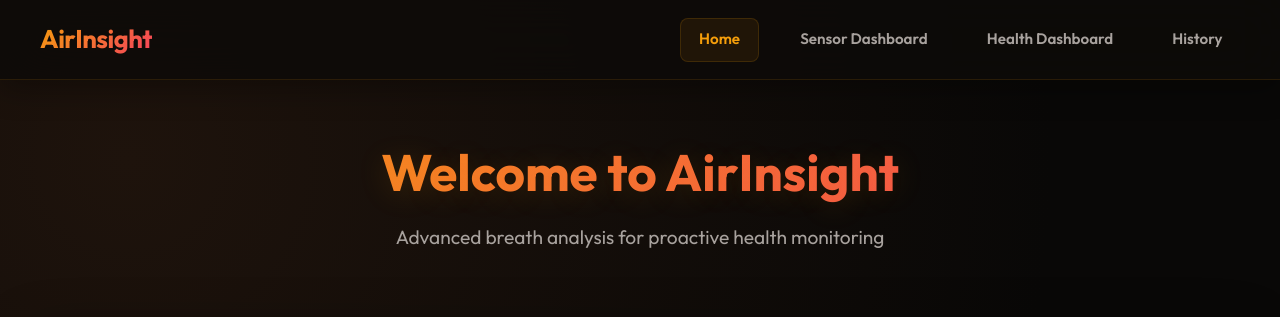
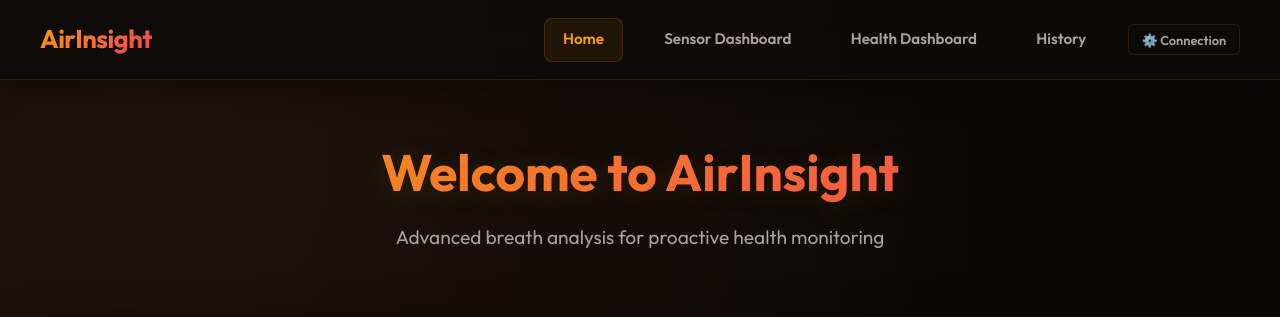
Before and after one commit to vijayk959146-dot/breathe_analysis_model, a plain HTML site: page frontend/index.html in a window 1280 px wide. Shown: the top 317 px of the page. Drawn offline with Linux system fonts and the light colour scheme; no server answers.

Commit message:
feat: add dynamic backend connection settings and Vercel compatibility

```diff
--- a/frontend/index.html
+++ b/frontend/index.html
@@ -6,6 +6,7 @@
   <title>AirInsight - Breath Analysis Platform</title>
   <link rel="stylesheet" href="style.css">
   <script src="firebase-config.js"></script>
+  <script src="settings.js"></script>
 </head>
 <body>
   <nav class="nav-dashboard">
@@ -156,7 +157,8 @@
 
     // Simple status check
     setInterval(() => {
-      fetch("http://10.238.149.66:5000/data")
+      const backendUrl = window.getBackendUrl ? window.getBackendUrl() : "http://10.238.149.66:5000";
+      fetch(`${backendUrl}/data`)
         .then(response => {
           // If the server responds at all (including 200 or 400), the backend is online!
           if (response.status === 200 || response.status === 400) {
--- a/frontend/script.js
+++ b/frontend/script.js
@@ -88,7 +88,8 @@ let latestData = null; // Store the latest fetched data
 
 async function fetchData() {
   try {
-    const response = await fetch("http://10.238.149.66:5000/data", {
+    const backendUrl = window.getBackendUrl ? window.getBackendUrl() : "http://10.238.149.66:5000";
+    const response = await fetch(`${backendUrl}/data`, {
       method: "GET",
       headers: { "Content-Type": "application/json" }
     });
--- /dev/null
+++ b/frontend/settings.js
@@ -0,0 +1,285 @@
+/**
+ * AirInsight - Dynamic Backend Settings
+ * Allows the user to configure their backend API URL dynamically via the UI.
+ * Saves preference in localStorage.
+ */
+
+(function () {
+  const STORAGE_KEY = "airinsight_backend_url";
+  const DEFAULT_URL = "http://10.238.149.66:5000";
+
+  // Expose helper to retrieve active backend URL
+  window.getBackendUrl = function () {
+    const url = localStorage.getItem(STORAGE_KEY) || DEFAULT_URL;
+    // Strip trailing slash if present
+    return url.endsWith("/") ? url.slice(0, -1) : url;
+  };
+
+  // Inject CSS for the settings modal
+  const style = document.createElement("style");
+  style.textContent = `
+    .settings-modal-overlay {
+      position: fixed;
+      top: 0;
+      left: 0;
+      right: 0;
+      bottom: 0;
+      background: rgba(9, 8, 7, 0.85);
+      backdrop-filter: blur(8px);
+      z-index: 10000;
+      display: flex;
+      justify-content: center;
+      align-items: center;
+      opacity: 0;
+      pointer-events: none;
+      transition: opacity 0.3s ease;
+    }
+    .settings-modal-overlay.active {
+      opacity: 1;
+      pointer-events: auto;
+    }
+    .settings-modal {
+      background: #14100e;
+      border: 1px solid rgba(245, 158, 11, 0.2);
+      border-radius: 20px;
+      width: 90%;
+      max-width: 480px;
+      padding: 2.2rem;
+      box-shadow: 0 25px 60px rgba(0, 0, 0, 0.6), inset 0 0 15px rgba(245, 158, 11, 0.05);
+      position: relative;
+      transform: translateY(-20px);
+      transition: transform 0.3s ease;
+    }
+    .settings-modal-overlay.active .settings-modal {
+      transform: translateY(0);
+    }
+    .settings-modal::before {
+      content: '';
+      position: absolute;
+      top: 0;
+      left: 0;
+      right: 0;
+      height: 4px;
+      background: linear-gradient(90deg, #f59e0b, #f43f5e);
+      border-radius: 20px 20px 0 0;
+    }
+    .settings-modal-title {
+      font-size: 1.5rem;
+      font-weight: 700;
+      margin-bottom: 0.5rem;
+      background: linear-gradient(135deg, #f59e0b, #f43f5e);
+      -webkit-background-clip: text;
+      -webkit-text-fill-color: transparent;
+      background-clip: text;
+    }
+    .settings-modal-desc {
+      color: #a8a29e;
+      font-size: 0.85rem;
+      line-height: 1.5;
+      margin-bottom: 1.5rem;
+    }
+    .settings-form-group {
+      margin-bottom: 1.25rem;
+    }
+    .settings-label {
+      display: block;
+      color: #faf9f6;
+      font-size: 0.85rem;
+      font-weight: 600;
+      margin-bottom: 0.5rem;
+    }
+    .settings-input {
+      width: 100%;
+      padding: 0.75rem 1rem;
+      background: rgba(36, 30, 26, 0.8);
+      border: 1px solid rgba(245, 158, 11, 0.12);
+      border-radius: 8px;
+      color: #faf9f6;
+      font-family: inherit;
+      font-size: 0.95rem;
+      outline: none;
+      transition: border-color 0.3s;
+    }
+    .settings-input:focus {
+      border-color: #f43f5e;
+    }
+    .settings-quick-btns {
+      display: flex;
+      flex-wrap: wrap;
+      gap: 0.5rem;
+      margin-bottom: 1.5rem;
+    }
+    .settings-quick-btn {
+      background: rgba(255, 255, 255, 0.03);
+      border: 1px solid rgba(255, 255, 255, 0.08);
+      color: #a8a29e;
+      padding: 0.35rem 0.7rem;
+      border-radius: 6px;
+      font-size: 0.75rem;
+      font-weight: 500;
+      cursor: pointer;
+      transition: all 0.2s;
+    }
+    .settings-quick-btn:hover {
+      background: rgba(245, 158, 11, 0.1);
+      border-color: rgba(245, 158, 11, 0.3);
+      color: #faf9f6;
+    }
+    .settings-modal-actions {
+      display: flex;
+      justify-content: flex-end;
+      gap: 1rem;
+    }
+    .settings-btn-cancel {
+      background: transparent;
+      border: 1px solid rgba(255, 255, 255, 0.15);
+      color: #faf9f6;
+      padding: 0.65rem 1.2rem;
+      border-radius: 8px;
+      font-size: 0.9rem;
+      font-weight: 600;
+      cursor: pointer;
+      transition: all 0.2s;
+    }
+    .settings-btn-cancel:hover {
+      background: rgba(255, 255, 255, 0.05);
+    }
+    .settings-btn-save {
+      background: linear-gradient(135deg, #f59e0b, #f43f5e);
+      border: none;
+      color: #090807;
+      padding: 0.65rem 1.4rem;
+      border-radius: 8px;
+      font-size: 0.9rem;
+      font-weight: 700;
+      cursor: pointer;
+      box-shadow: 0 4px 12px rgba(245, 158, 11, 0.15);
+      transition: all 0.2s;
+    }
+    .settings-btn-save:hover {
+      transform: translateY(-1px);
+      box-shadow: 0 6px 16px rgba(245, 158, 11, 0.3);
+    }
+  `;
+  document.head.appendChild(style);
+
+  // Setup DOM elements when page is loaded
+  window.addEventListener("DOMContentLoaded", () => {
+    // 1. Inject settings button into navbar
+    const navLinks = document.getElementById("navLinks");
+    if (navLinks) {
+      const settingsBtn = document.createElement("button");
+      settingsBtn.id = "navbar-settings-btn";
+      settingsBtn.innerHTML = "⚙️ Connection";
+      settingsBtn.style.cssText = `
+        background: transparent;
+        border: 1px solid rgba(245, 158, 11, 0.12);
+        color: #a8a29e;
+        font-family: inherit;
+        font-size: 0.8rem;
+        font-weight: 600;
+        padding: 0.4rem 0.8rem;
+        border-radius: 6px;
+        cursor: pointer;
+        transition: all 0.2s;
+        display: flex;
+        align-items: center;
+        gap: 0.4rem;
+        margin-left: auto;
+      `;
+
+      // Hover effects
+      settingsBtn.onmouseenter = () => {
+        settingsBtn.style.borderColor = "rgba(244, 63, 94, 0.4)";
+        settingsBtn.style.color = "#faf9f6";
+      };
+      settingsBtn.onmouseleave = () => {
+        settingsBtn.style.borderColor = "rgba(245, 158, 11, 0.12)";
+        settingsBtn.style.color = "#a8a29e";
+      };
+
+      // Add to navLinks (before profile badge if user is signed in)
+      const profileBadge = document.getElementById("nav-auth-profile");
+      if (profileBadge) {
+        navLinks.insertBefore(settingsBtn, profileBadge);
+      } else {
+        navLinks.appendChild(settingsBtn);
+      }
+
+      settingsBtn.addEventListener("click", openSettingsModal);
+    }
+
+    // 2. Inject settings modal overlay & structure
+    const modalHTML = `
+      <div class="settings-modal-overlay" id="settingsOverlay">
+        <div class="settings-modal">
+          <h4 class="settings-modal-title">Connection Settings</h4>
+          <p class="settings-modal-desc">Configure the API URL of the AirInsight backend Flask server.</p>
+
+          <div class="settings-form-group">
+            <label class="settings-label" for="apiSettingsInput">Backend Server URL</label>
+            <input class="settings-input" type="url" id="apiSettingsInput" placeholder="http://127.0.0.1:5000" required>
+          </div>
+
+          <div class="settings-quick-btns">
+            <button class="settings-quick-btn" data-url="http://localhost:5000">localhost (Local USB)</button>
+            <button class="settings-quick-btn" data-url="http://192.168.137.1:5000">192.168.137.1 (Hotspot)</button>
+            <button class="settings-quick-btn" data-url="http://10.238.149.66:5000">10.238.149.66 (Default)</button>
+          </div>
+
+          <div class="settings-modal-actions">
+            <button class="settings-btn-cancel" id="settingsCancelBtn">Cancel</button>
+            <button class="settings-btn-save" id="settingsSaveBtn">Save Changes</button>
+          </div>
+        </div>
+      </div>
+    `;
+    document.body.insertAdjacentHTML("beforeend", modalHTML);
+
+    // Setup event listeners for modal
+    const overlay = document.getElementById("settingsOverlay");
+    const input = document.getElementById("apiSettingsInput");
+    const cancelBtn = document.getElementById("settingsCancelBtn");
+    const saveBtn = document.getElementById("settingsSaveBtn");
+
+    function openSettingsModal() {
+      input.value = window.getBackendUrl();
+      overlay.classList.add("active");
+    }
+
+    function closeSettingsModal() {
+      overlay.classList.remove("active");
+    }
+
+    cancelBtn.addEventListener("click", closeSettingsModal);
+
+    // Close on overlay click
+    overlay.addEventListener("click", (e) => {
+      if (e.target === overlay) closeSettingsModal();
+    });
+
+    // Quick fill buttons
+    document.querySelectorAll(".settings-quick-btn").forEach(btn => {
+      btn.addEventListener("click", () => {
+        input.value = btn.getAttribute("data-url");
+      });
+    });
+
+    // Save configuration
+    saveBtn.addEventListener("click", () => {
+      let value = input.value.trim();
+      if (!value) return;
+
+      // Basic URL verification/normalization
+      if (!value.startsWith("http://") && !value.startsWith("https://")) {
+        value = "http://" + value;
+      }
+
+      localStorage.setItem(STORAGE_KEY, value);
+      closeSettingsModal();
+
+      // Reload page to re-establish connection tests
+      window.location.reload();
+    });
+  });
+})();
```
Also changed, not shown: frontend/auth.html (+1 -0 lines), frontend/detection.html (+1 -0 lines), frontend/graph.html (+1 -0 lines), frontend/history.html (+1 -0 lines).
